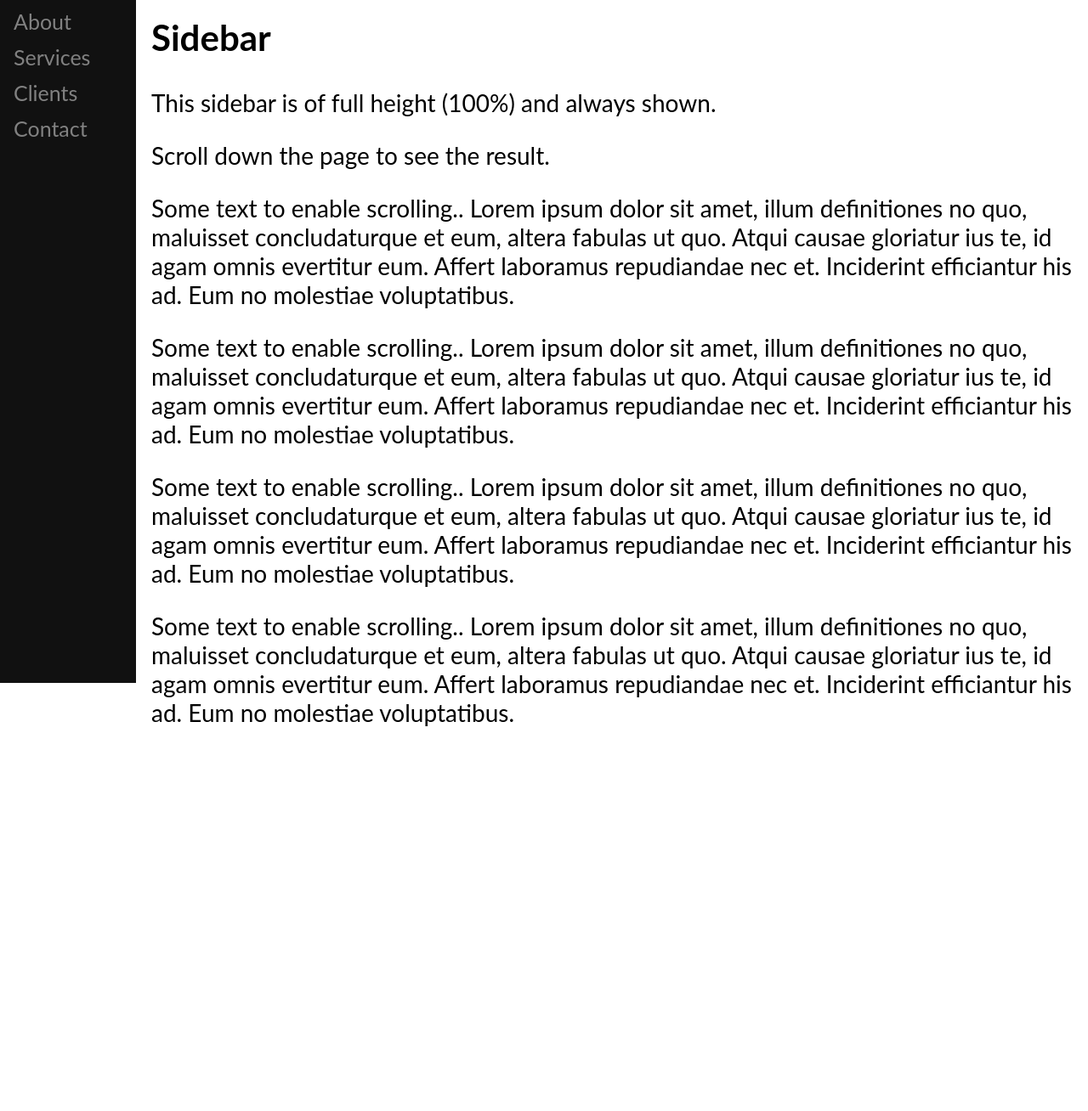
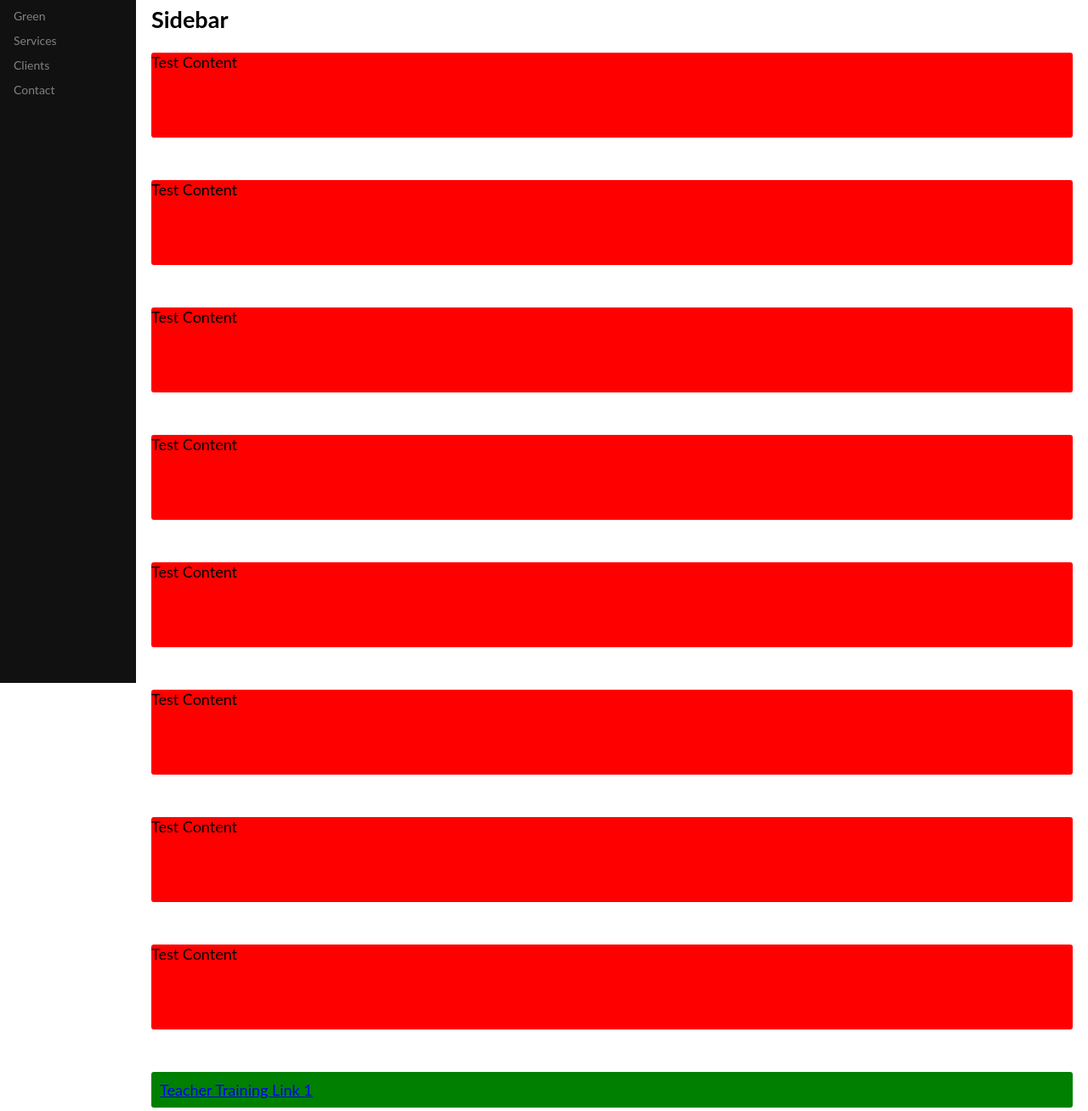
Before and after one commit to jashanf/demo, a plain HTML site: page index.html in a window 1280 px wide. Shown: the part 16-1324 px from the top of the page at 85% size. Before the commit the page ends 900 px from the top, so only its background shows below. Drawn offline with Linux system fonts and the light colour scheme.

Commit message:
Added Anchor

```diff
--- a/index.html
+++ b/index.html
@@ -5,6 +5,7 @@
 <style>
 body {
   font-family: "Lato", sans-serif;
+  font-size:12px;
 }
 
 .sidenav {
@@ -22,7 +23,7 @@ body {
 .sidenav a {
   padding: 6px 8px 6px 16px;
   text-decoration: none;
-  font-size: 25px;
+  font-size: 14px;
   color: #818181;
   display: block;
 }
@@ -33,27 +34,63 @@ body {
 
 .main {
   margin-left: 160px; /* Same as the width of the sidenav */
-  font-size: 28px; /* Increased text to enable scrolling */
+  font-size: 18px; /* Increased text to enable scrolling */
   padding: 0px 10px;
 }
 
 @media screen and (max-height: 450px) {
   .sidenav {padding-top: 15px;}
-  .sidenav a {font-size: 18px;}
+  .sidenav a {font-size: 14px;}
 }
 </style>
 </head>
 <body>
 
 <div class="sidenav">
-  <a href="#about">About</a>
+  <a href="#green">Green</a>
   <a href="#services">Services</a>
   <a href="#clients">Clients</a>
   <a href="#contact">Contact</a>
 </div>
 
 <div class="main">
-  <h2>Sidebar</h2>
+  <h2 a="#teacher_training">Sidebar</h2>
+  <div style="height:100px;background-color:red;border-radius:3px;margin-bottom:50px;">
+    Test Content
+</div>
+
+<div style="height:100px;background-color:red;border-radius:3px;margin-bottom:50px;">
+    Test Content
+</div>
+
+<div style="height:100px;background-color:red;border-radius:3px;margin-bottom:50px;">
+    Test Content
+</div>
+
+<div style="height:100px;background-color:red;border-radius:3px;margin-bottom:50px;">
+    Test Content
+</div>
+
+<div style="height:100px;background-color:red;border-radius:3px;margin-bottom:50px;">
+    Test Content
+</div>
+
+<div style="height:100px;background-color:red;border-radius:3px;margin-bottom:50px;">
+    Test Content
+</div>
+
+<div style="height:100px;background-color:red;border-radius:3px;margin-bottom:50px;">
+    Test Content
+</div>
+
+<div style="height:100px;background-color:red;border-radius:3px;margin-bottom:50px;">
+    Test Content
+</div>
+
+<a id="green"></a>
+<div style="background-color:green;border-radius:3px;margin-bottom:50px;padding-top:10px;padding-bottom:10px;padding-left:10px;padding-right:10px;">
+    <a href="https://www.youtube.com/watch?v=EoZ_8dqCHgE">Teacher Training Link 1</a>
+</div>
   <p>This sidebar is of full height (100%) and always shown.</p>
   <p>Scroll down the page to see the result.</p>
   <p>Some text to enable scrolling.. Lorem ipsum dolor sit amet, illum definitiones no quo, maluisset concludaturque et eum, altera fabulas ut quo. Atqui causae gloriatur ius te, id agam omnis evertitur eum. Affert laboramus repudiandae nec et. Inciderint efficiantur his ad. Eum no molestiae voluptatibus.</p>
```
